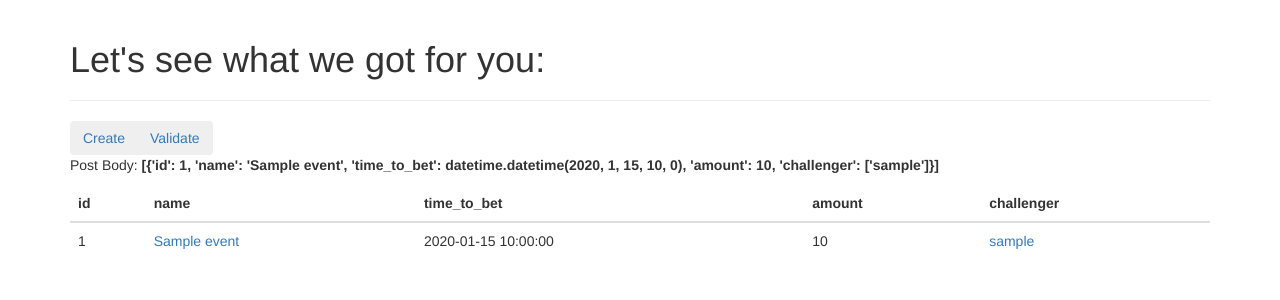
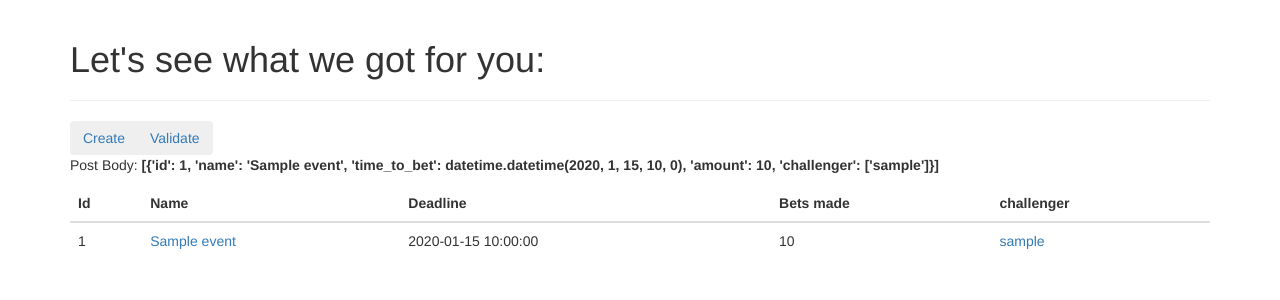
Before and after one commit to CMecker/YouBet, a Flask app: page /event in a window 1280 px wide. Shown: the part 52-352 px from the top of the page. Run offline with Flask 2, Linux system fonts and the light colour scheme; a user stored in the database is signed in; tables that the repository leaves empty hold one stand-in row (values such as "Sample post"); some libraries are stand-ins or nearby versions.

Commit message:
Fixed tables

```diff
--- a/app/templates/events/event.html
+++ b/app/templates/events/event.html
@@ -19,9 +19,11 @@
         <table class="table">
             <thead>
                 <tr>
-                    {% for k in post.body[0].keys() %}
-                        <th scope="col"> {{ k }} </th>
-                    {% endfor %}
+		    <th scope="col"> Id </th>
+		    <th scope="col"> Name </th>
+		    <th scope="col"> Deadline</th>
+		    <th scope="col"> Bets made </th>
+		    <th scope="col"> challenger </th>
                 </tr>
             </thead>
             <tbody>
```
